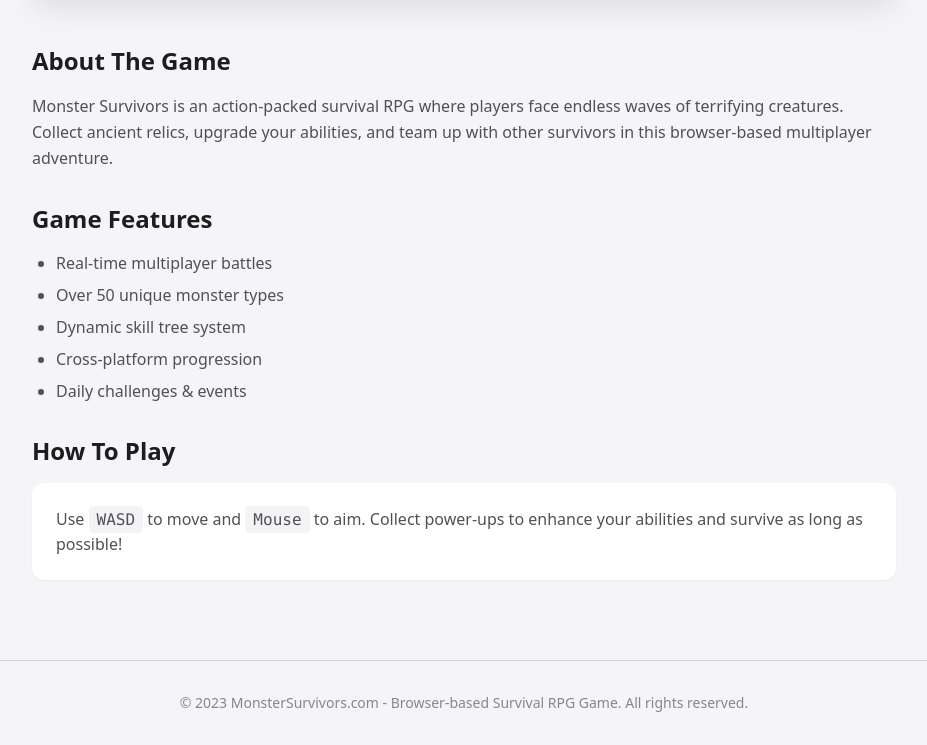
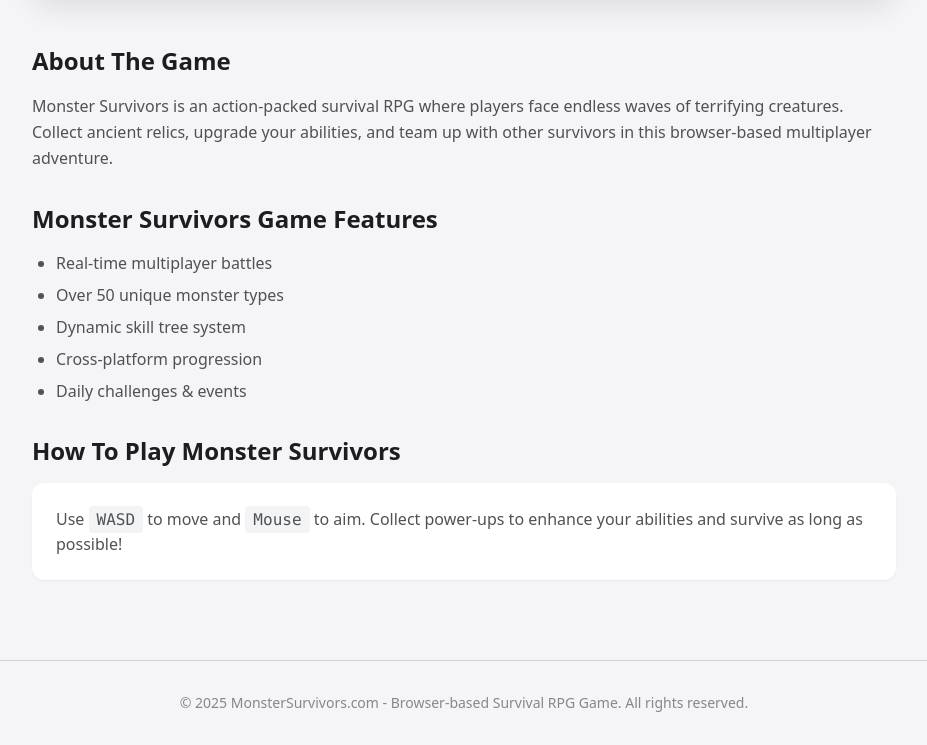
Before and after one commit to iambbp/testgame, a plain HTML site: page index.html in a window 1280 px wide. Shown: the part 645-1390 px from the top of the page, without its empty margins (176-1103 px from the left). Drawn offline with nearby package versions, Linux system fonts and the light colour scheme.

Commit message:
Update index.html

```diff
--- a/index.html
+++ b/index.html
@@ -63,7 +63,7 @@
             </section>
 
             <section>
-                <h2 class="text-2xl font-semibold mb-4 text-[#1d1d1f]">Game Features</h2>
+                <h2 class="text-2xl font-semibold mb-4 text-[#1d1d1f]">Monster Survivors Game Features</h2>
                 <ul class="list-disc pl-6 text-[#515154] space-y-2">
                     <li>Real-time multiplayer battles</li>
                     <li>Over 50 unique monster types</li>
@@ -74,7 +74,7 @@
             </section>
 
             <section>
-                <h2 class="text-2xl font-semibold mb-4 text-[#1d1d1f]">How To Play</h2>
+                <h2 class="text-2xl font-semibold mb-4 text-[#1d1d1f]">How To Play Monster Survivors</h2>
                 <div class="bg-white p-6 rounded-xl shadow-sm">
                     <p class="text-[#515154]">
                         Use <kbd class="px-2 py-1 bg-gray-100 rounded">WASD</kbd> to move and <kbd class="px-2 py-1 bg-gray-100 rounded">Mouse</kbd> to aim. Collect power-ups to enhance your abilities and survive as long as possible!
@@ -87,7 +87,7 @@
     <!-- Footer -->
     <footer class="border-t border-[#d2d2d7] mt-12 py-8 text-center">
         <p class="text-[#86868b] text-sm">
-            © 2023 MonsterSurvivors.com - Browser-based Survival RPG Game. All rights reserved.
+            © 2025 MonsterSurvivors.com - Browser-based Survival RPG Game. All rights reserved.
         </p>
     </footer>
 </body>
```
